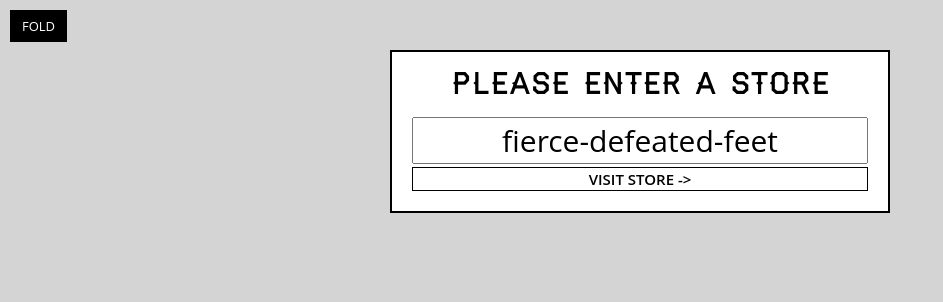
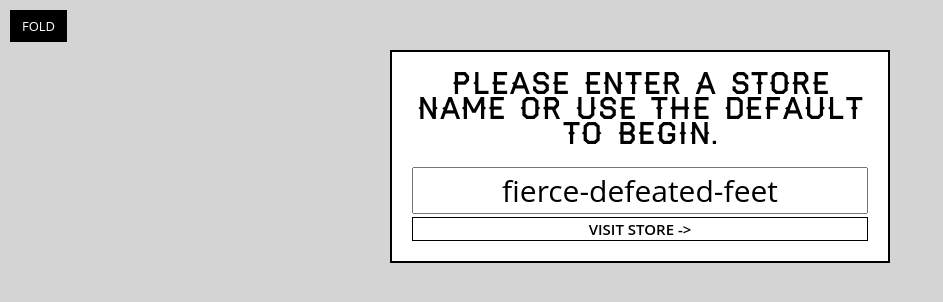
Before and after one commit to vinson-ridenour/catch-of-the-day, a React (Create React App) app: page / in a window 1280 px wide. Shown: the top 302 px of the page, without its empty margins (0-943 px from the left). Built offline with nearby package versions, Linux system fonts and the light colour scheme; what re-base would draw is missing.

Commit message:
adds easier homepage instructions

```diff
--- a/src/components/StorePicker.js
+++ b/src/components/StorePicker.js
@@ -21,7 +21,7 @@
   render() {
     return (
       <form className='store-selector' onSubmit={this.goToStore}>
-        <h2>Please Enter A Store</h2>
+        <h2>Please enter a store name or use the default to begin.</h2>
         <input
           type='text'
           ref={this.userInput}
```
